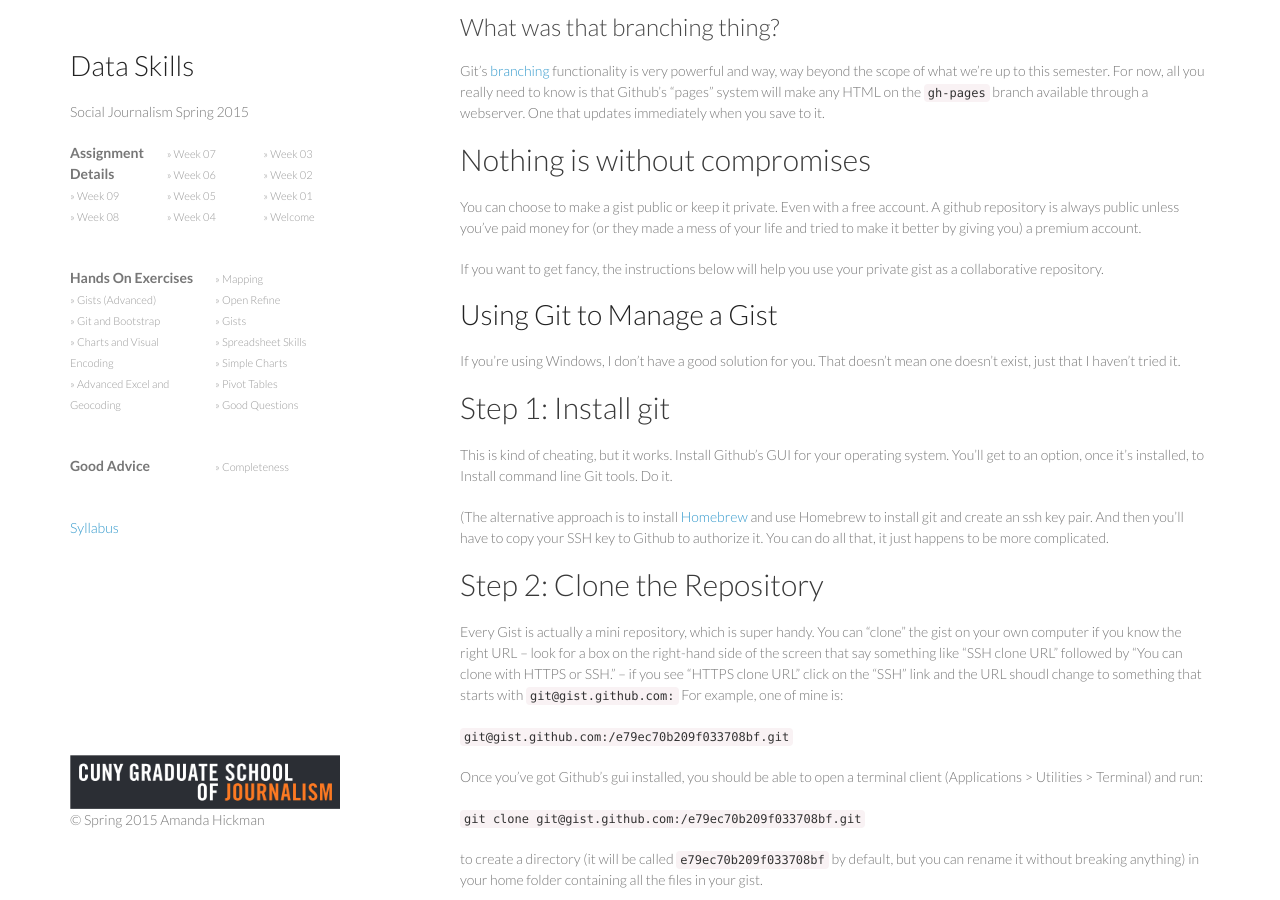
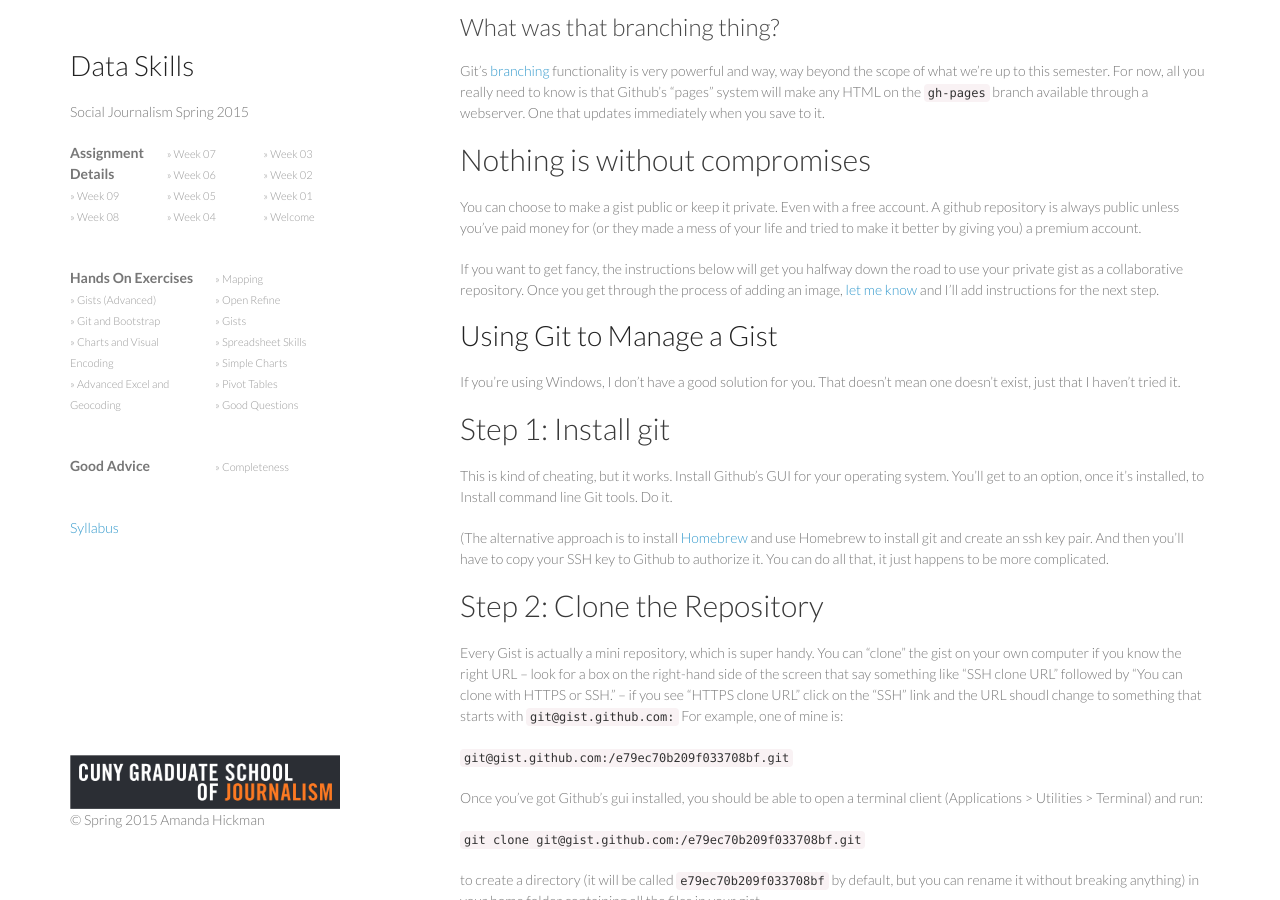
Before and after one commit to amandabee/CUNY-data-skills, a Jekyll site: the page built from _posts/2015-03-23-advanced_gist.md, in a window 1280 px wide and 900 px high, scrolled down 1037 px. Built offline with Jekyll 4.4.1, drawn with Linux system fonts in a browser that asks for light colours; nearby versions of some CDN libraries.

Commit message:
Update 2015-03-23-advanced_gist.md

```diff
--- a/_posts/2015-03-23-advanced_gist.md
+++ b/_posts/2015-03-23-advanced_gist.md
@@ -46,7 +46,7 @@
 
 You can choose to make a gist public or keep it private. Even with a free account. A github repository is always public unless you've paid money for (or they made a mess of your life and tried to make it better by giving you) a premium account.
 
-If you want to get fancy, the instructions below will help you use your private gist as a collaborative repository.
+If you want to get fancy, the instructions below will get you halfway down the road to use your private gist as a collaborative repository. Once you get through the process of adding an image, [let me know](https://github.com/amandabee/CUNY-data-skills/issues) and I'll add instructions for the next step.
 
 # Using Git to Manage a Gist
 
```
